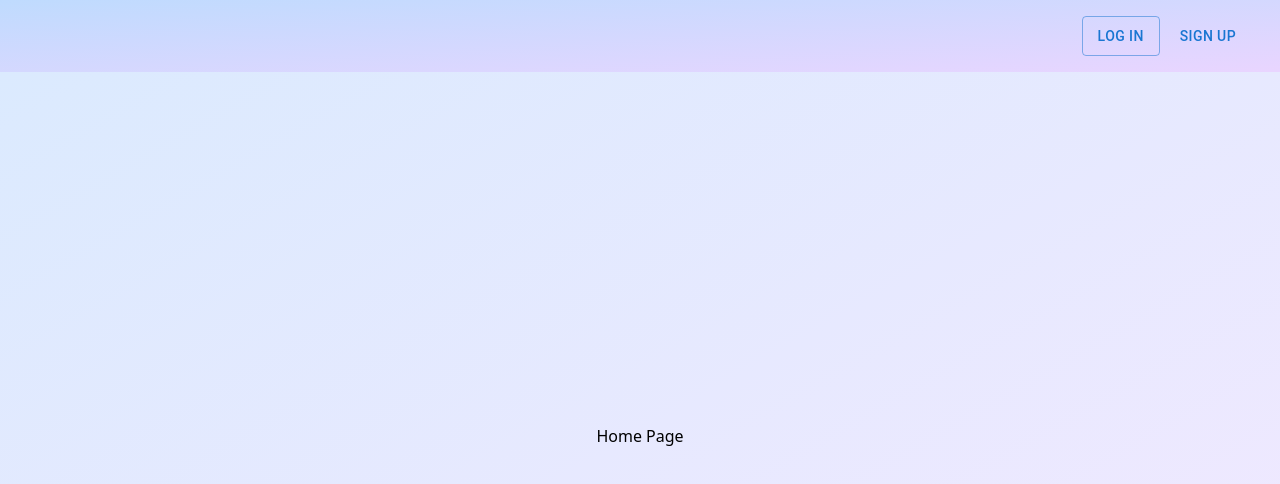
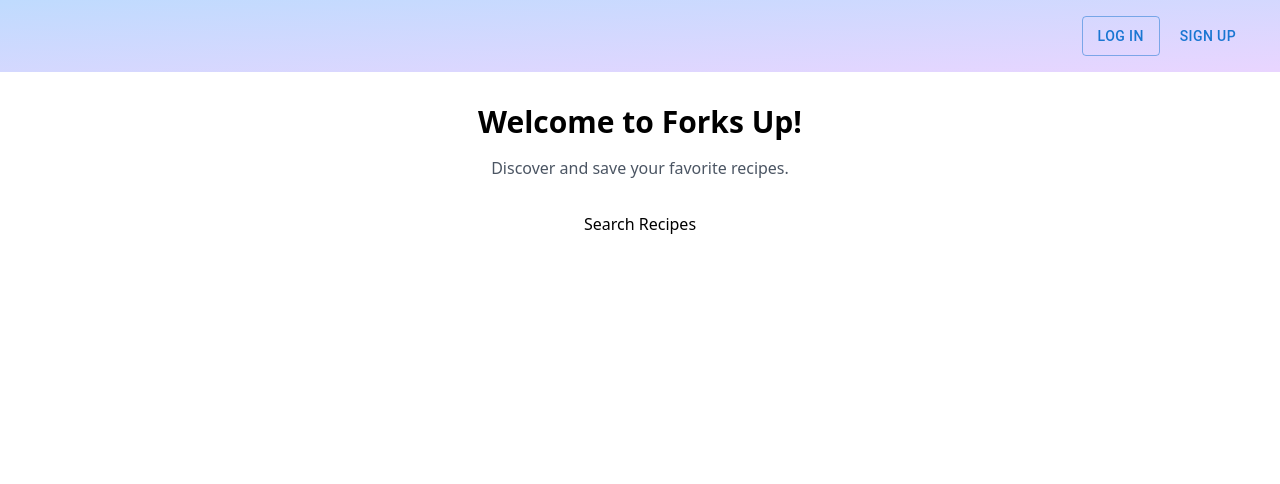
Before and after one commit to suedabalaban/forks-up, a React (Create React App) app in the folder frontend/: page / in a window 1280 px wide. Shown: the top 484 px of the page. Built offline with nearby package versions, Linux system fonts and the light colour scheme; no server answers.

Commit message:
Add search recipe button to home page

```diff
--- a/frontend/src/pages/Home.tsx
+++ b/frontend/src/pages/Home.tsx
@@ -1,9 +1,20 @@
-const Home= () => {
+import React from 'react';
+import { Link } from 'react-router-dom';
+
+const Home: React.FC = () => {
     return (
-        <h2 className="bg-gradient-to-br from-blue-100 to-purple-100 flex-grow flex items-center justify-center">
-            Home Page
-        </h2>
+        <div className="container mx-auto px-4 py-8 text-center">
+            <h1 className="text-3xl font-bold mb-4">Welcome to Forks Up!</h1>
+            <p className="text-gray-600 mb-8">Discover and save your favorite recipes.</p>
+
+            <div className="flex justify-center space-x-4">
+                {/* Giriş yapmış kullanıcıların kullanabileceği search butonu */}
+                <Link to="/search" className="btn btn-secondary">
+                    Search Recipes
+                </Link>
+            </div>
+        </div>
     );
-}
+};
 
 export default Home;
```
